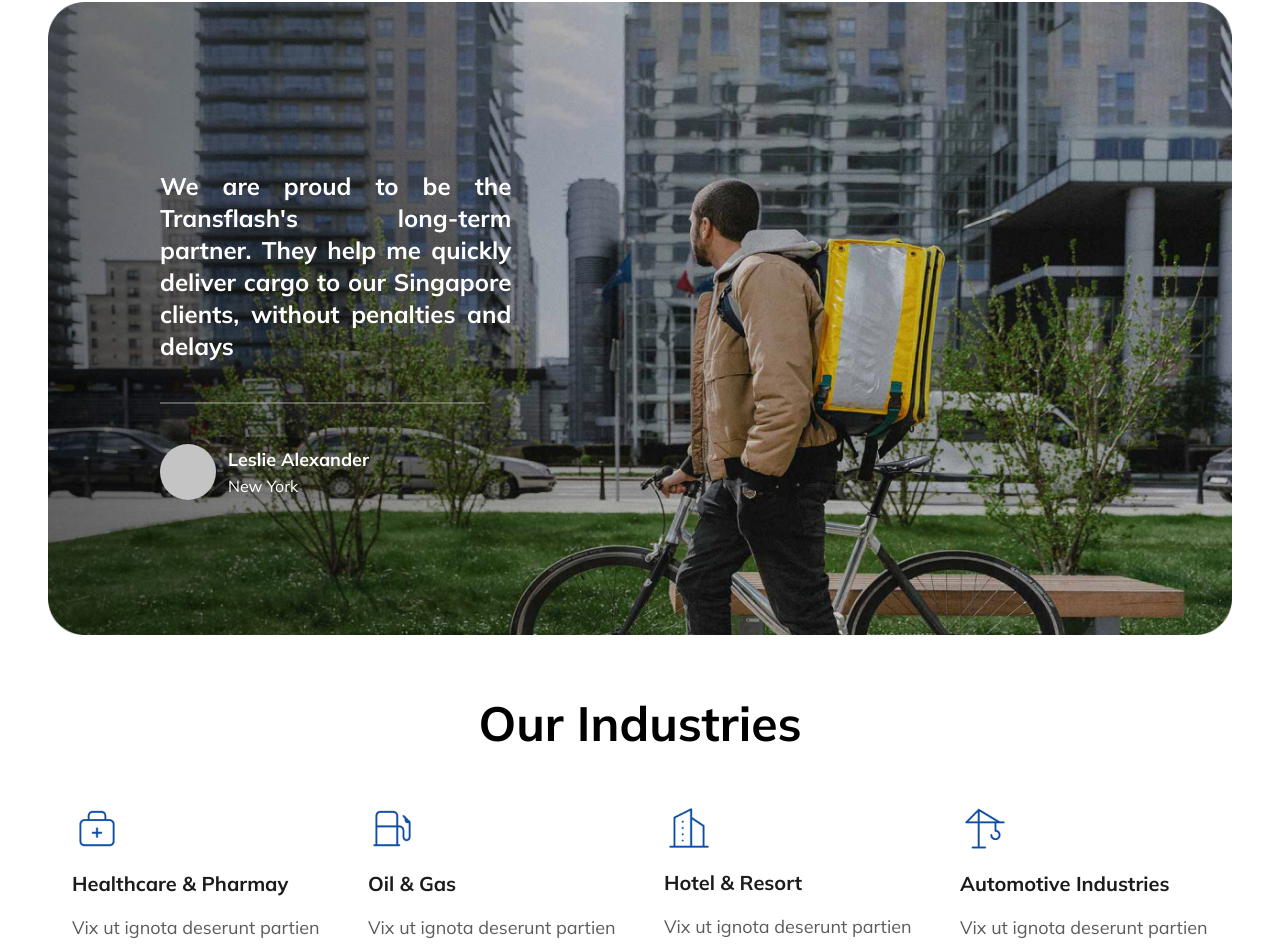
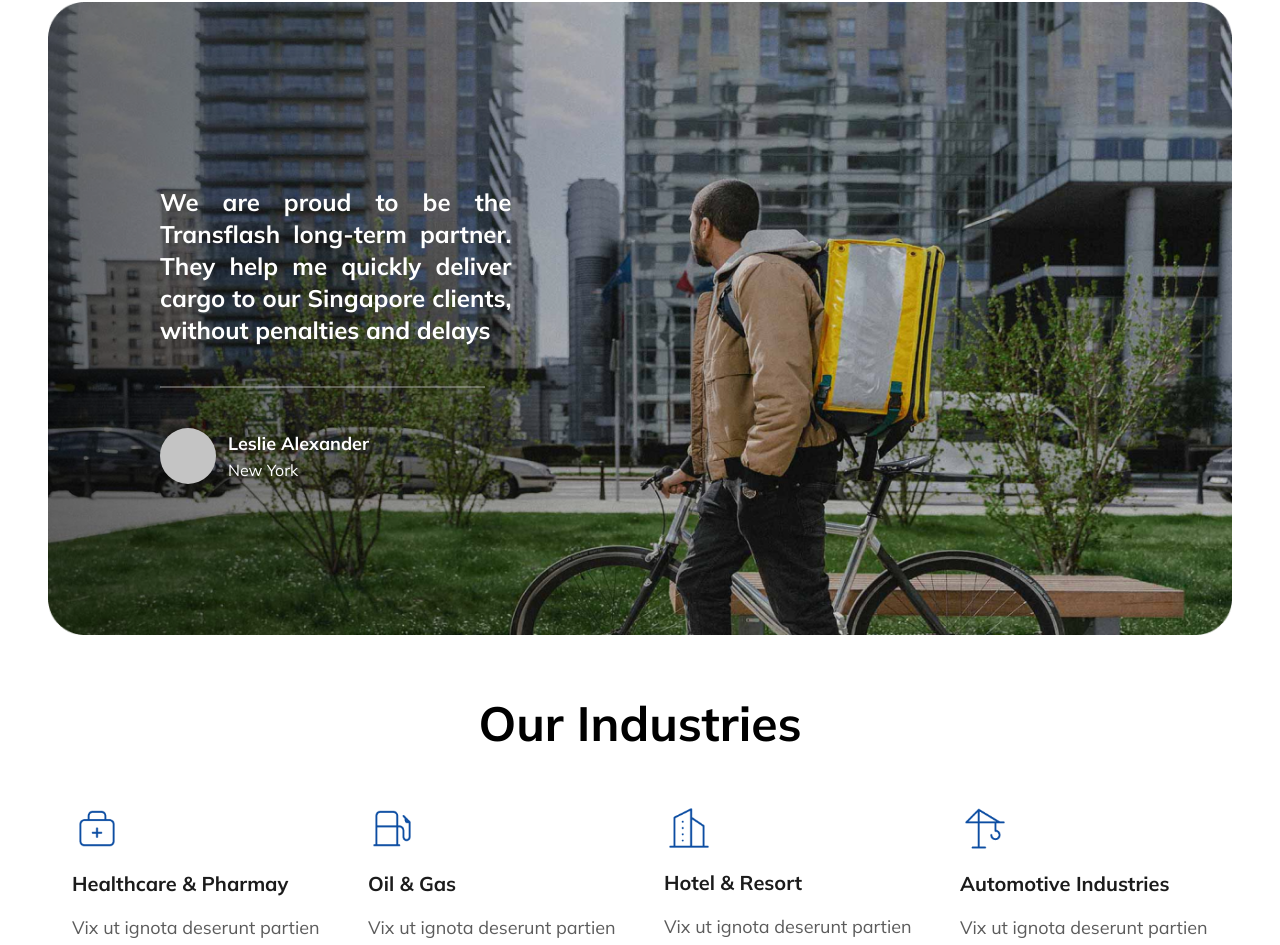
Before and after one commit to jkwebdeveloper/star_concord_nextjs, a Next.js app: page / in a window 1280 px wide. Shown: the part 1820-2765 px from the top of the page. Built offline with nearby package versions, Linux system fonts and the light colour scheme.

Commit message:
minor chnage

```diff
--- a/src/app/about-us/page.js
+++ b/src/app/about-us/page.js
@@ -142,10 +142,9 @@ const AboutUs = () => {
                     </p>
                     <hr className="w-1/5 h-0.5 border-t-0 bg-primary_color dark:bg-white/10" />
                     <p>
-                        Lorem Ipsum is simply dummy text of the printing and
-                        typesetting industry. Lorem Ipsum has been the
-                        industry&apos;s standard dummy text ever since the
-                        1500s,
+                        Lorem Ipsum is simply dummy text of the printing and
+                        typesetting industry. Lorem Ipsum has been the industry
+                        standard dummy text ever since the 1500s,
                     </p>
                     <div className="flex-col items-center gap-10 space-y-5 lg:space-y-0 lg:flex-row">
                         <div className="flex items-center gap-3">
@@ -334,8 +333,7 @@ const AboutUs = () => {
                         <p className="text-4xl font-bold">Our USPS</p>
                         <p className="text-[#6C6C6C]">
                             Provides high quality, comprehensive transportation
-                            services and always understand client&apos;s
-                            requirements.{' '}
+                            services and always understand client requirements.
                         </p>
                     </div>
                     <div className="grid items-start gap-5 lg:grid-cols-2">
--- a/src/components/home/ClientImage.js
+++ b/src/components/home/ClientImage.js
@@ -15,9 +15,9 @@ const ClientImageSection = () => {
             <div className="absolute top-0 flex items-center justify-start w-full h-full text-left">
                 <div className="mx-5 space-y-4 lg:space-y-10 lg:mx-28">
                     <p className="lg:text-2xl text-sm lg:w-[36%] text-justify text-white font-semibold">
-                        We are proud to be the Transflash&apos;s long-term
-                        partner. They help me quickly deliver cargo to our
-                        Singapore clients, without penalties and delays
+                        We are proud to be the Transflash long-term partner.
+                        They help me quickly deliver cargo to our Singapore
+                        clients, without penalties and delays
                     </p>
                     <hr className="w-1/3 h-0.5 border-t-0 bg-[#C4C4C4] opacity-40 dark:bg-white/10" />
                     <div className="flex items-center gap-3">
```
